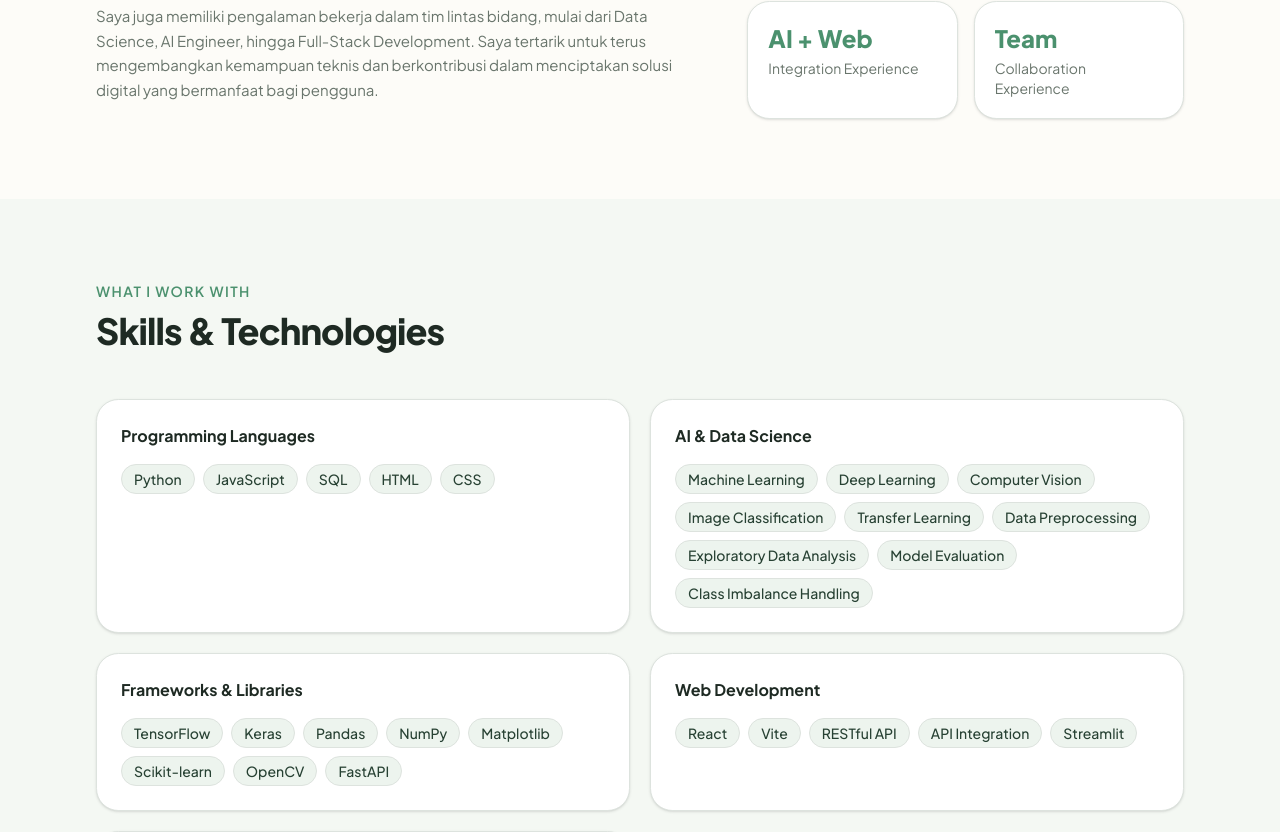
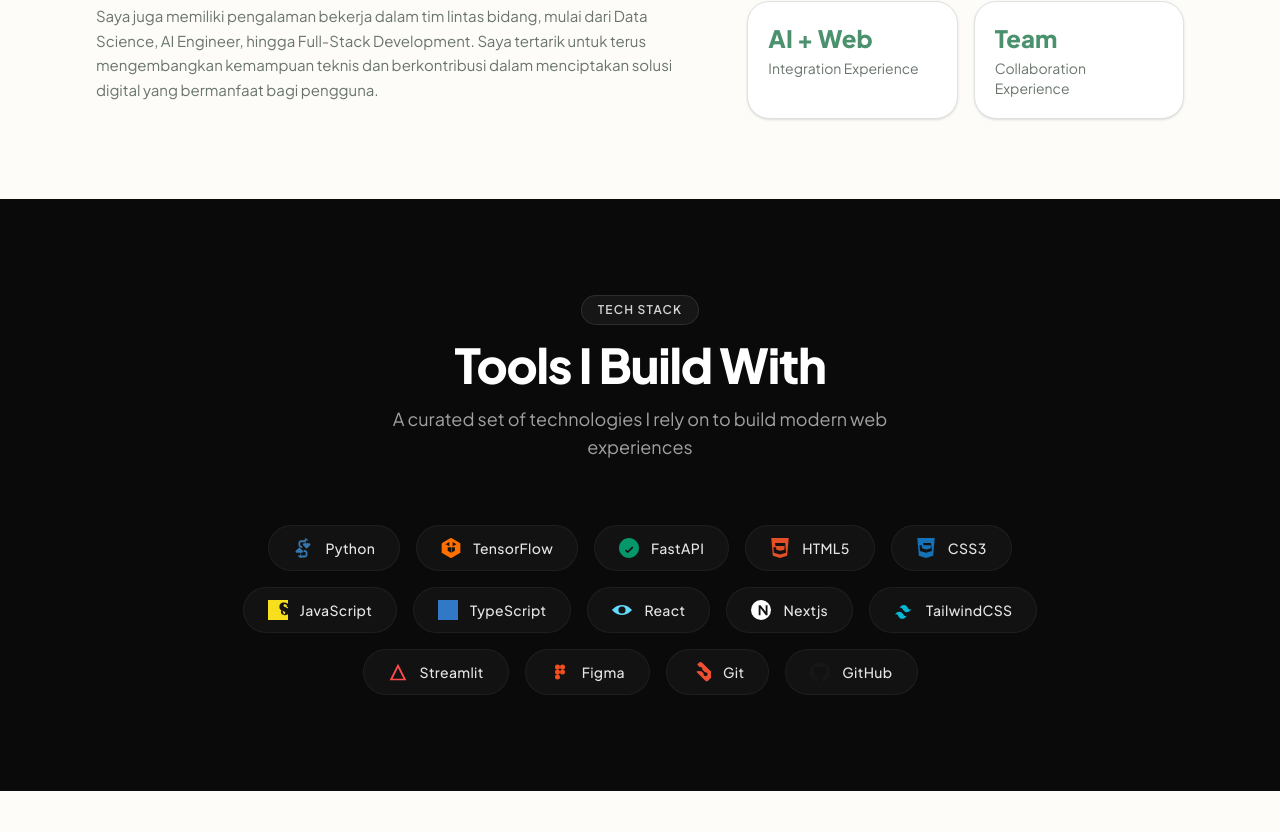
Before and after one commit to putribila/portofolio, a React (Vite) app: page / in a window 1280 px wide. Shown: the part 1097-1929 px from the top of the page. Built offline with nearby package versions, Linux system fonts and the light colour scheme.

Commit message:
feat: add Skills component displaying tech stack with icons and animations

```diff
--- a/src/components/portfolio/Skills.tsx
+++ b/src/components/portfolio/Skills.tsx
@@ -1,29 +1,186 @@
-import { Section } from "./Section";
 import { Reveal } from "./Reveal";
-import { skillGroups } from "@/data/portfolio";
+
+interface TechItem {
+  name: string;
+  color: string;
+  icon: React.ReactNode;
+}
 
 export function Skills() {
+  const techs: TechItem[] = [
+    {
+      name: "Python",
+      color: "#3776AB",
+      icon: (
+        <svg className="w-5 h-5" viewBox="0 0 24 24" fill="currentColor">
+          <path d="M14.25.18c.9 0 1.7.26 2.42.76.72.5 1.26 1.2 1.61 2.1l-.01.01h-2.12c-.52 0-.94.42-.94.94v2.19h4.38c.62 0 1.15.4 1.32.96.17.56.03 1.16-.37 1.57l-3.44 3.44c-.39.4-1.03.4-1.43 0l-3.44-3.44c-.4-.41-.54-1.01-.37-1.57.17-.56.7-.96 1.32-.96h1.25V6.18c0-.62-.51-1.12-1.12-1.12h-3.44c-.62 0-1.12.5-1.12 1.12v2.19c0 .62.5 1.12 1.12 1.12h1.25v2.19h-1.25c-1.84 0-3.34-1.5-3.34-3.34V6.18c0-1.84 1.5-3.34 3.34-3.34h3.44c.52 0 .94-.42.94-.94V.18zM9.75 23.82c-.9 0-1.7-.26-2.42-.76-.72-.5-1.26-1.2-1.61-2.1l.01-.01h2.12c.52 0 .94-.42.94-.94v-2.19H4.41c-.62 0-1.15-.4-1.32-.96-.17-.56-.03-1.16.37-1.57l3.44-3.44c.39-.4 1.03-.4 1.43 0l3.44 3.44c.4.41.54 1.01.37 1.57-.17.56-.7.96-1.32.96H9.47v2.19c0 .62.51 1.12 1.12 1.12h3.44c.62 0 1.12-.5 1.12-1.12v-2.19c0-.62-.5-1.12-1.12-1.12H12.78v-2.19h1.25c1.84 0 3.34 1.5 3.34 3.34v2.19c0 1.84-1.5 3.34-3.34 3.34H10.87c-.52 0-.94.42-.94.94v1.75z" />
+        </svg>
+      ),
+    },
+    {
+      name: "TensorFlow",
+      color: "#FF6F00",
+      icon: (
+        <svg className="w-5 h-5" viewBox="0 0 24 24" fill="currentColor">
+          <path d="M1.293 5.867L11.52.029a1.002 1.002 0 01.96 0l10.227 5.838a1 1 0 01.5 1.003V17.13a1 1 0 01-.5 1.003L12.48 23.971a1.002 1.002 0 01-.96 0L1.293 18.133A1 1 0 01.793 17.13V6.87a1 1 0 01.5-.18zm10.707 5.308v6.786l4.636-2.612v-4.174zm2-1.129l4.57-2.576-4.57-2.576zm-4-5.152L5.43 7.47l4.57 2.576zm-2 6.281v4.174l4.636 2.612v-6.786z" />
+        </svg>
+      ),
+    },
+    {
+      name: "FastAPI",
+      color: "#059669",
+      icon: (
+        <svg className="w-5 h-5" viewBox="0 0 24 24" fill="currentColor">
+          <path d="M12 0c-6.627 0-12 5.373-12 12s5.373 12 12 12 12-5.373 12-12-5.373-12-12-12zm-1.562 18.423l-3.358-3.358 1.414-1.414 1.944 1.944 5.312-5.312 1.414 1.414-6.726 6.726z" />
+        </svg>
+      ),
+    },
+    {
+      name: "HTML5",
+      color: "#E34F26",
+      icon: (
+        <svg className="w-5 h-5" viewBox="0 0 24 24" fill="currentColor">
+          <path d="M1.5 0h21l-1.9 21.2L12 24 3.4 21.2zm16.7 6H6.1l.3 3.6h11.2l-.4 4.4-4.8 1.3-4.8-1.3-.3-3H4.1l.6 6.8 7.3 2 7.3-2z" />
+        </svg>
+      ),
+    },
+    {
+      name: "CSS3",
+      color: "#1572B6",
+      icon: (
+        <svg className="w-5 h-5" viewBox="0 0 24 24" fill="currentColor">
+          <path d="M1.5 0h21l-1.9 21.2L12 24 3.4 21.2zm16.5 6.1H8.7l.2 2.7h9.1l-.3 3.5-5.2 1.4-5.2-1.4-.3-3.6H4.2l.6 7 7.2 2 7.2-2z" />
+        </svg>
+      ),
+    },
+    {
+      name: "JavaScript",
+      color: "#F7DF1E",
+      icon: (
+        <svg className="w-5 h-5" viewBox="0 0 24 24" fill="currentColor">
+          <path d="M0 0h24v24H0V0zm20.06 17.06c-.85-.47-1.3-.77-1.78-1.57-.46-.7-.5-1.54-.5-2.87h-2.15c0 2.27.06 3.47 1 4.38.83.82 2.1 1.2 3.8 1.2 1.55 0 2.87-.36 3.75-1.1.92-.76 1.23-2 1.23-3.55 0-3.32-2.13-4-4.32-4.94l-.8-.34c-1.25-.54-1.78-.92-1.78-1.88 0-.93.73-1.42 1.83-1.42 1 0 1.58.4 2 1.1.34.6.4 1.33.4 2.37h2.13c0-2-.07-3.08-.8-3.93C22 3.5 20.67 3 19 3c-1.72 0-3.12.5-4.04 1.48C14 5.43 13.7 6.7 13.7 8.35c0 3.2 2.1 4 4.3 4.9l.8.35c1.3.56 1.9.98 1.9 2.08 0 1.15-.84 1.63-2.08 1.63-.9 0-1.43-.33-1.84-.75z" />
+        </svg>
+      ),
+    },
+    {
+      name: "TypeScript",
+      color: "#3178C6",
+      icon: (
+        <svg className="w-5 h-5" viewBox="0 0 24 24" fill="currentColor">
+          <path d="M0 0h24v24H0V0zm21.6 19.3h-2.6v-7h-3v-2.3h8.6v2.3h-3v7zM15 19.3h-2.6c0-2.8 0-5 .3-7H9.2v-2.3h5.8v9.3z" />
+        </svg>
+      ),
+    },
+    {
+      name: "React",
+      color: "#61DAFB",
+      icon: (
+        <svg className="w-5 h-5" viewBox="0 0 24 24" fill="currentColor">
+          <path d="M12 7.7a4.3 4.3 0 100 8.6 4.3 4.3 0 000-8.6zm0 10.3c-7.3 0-12-6-12-6s4.7-6 12-6 12 6 12 6-4.7 6-12 6z" />
+        </svg>
+      ),
+    },
+    {
+      name: "Nextjs",
+      color: "#FFFFFF",
+      icon: (
+        <svg className="w-5 h-5" viewBox="0 0 24 24" fill="currentColor">
+          <path d="M12 0a12 12 0 100 24 12 12 0 000-24zm5.8 18.2l-6.4-8.3v8.3H9.2V6.2h2.2l6.2 8v-8h2.2v12z" />
+        </svg>
+      ),
+    },
+    {
+      name: "TailwindCSS",
+      color: "#06B6D4",
+      icon: (
+        <svg className="w-5 h-5" viewBox="0 0 24 24" fill="currentColor">
+          <path d="M12 6c-2.7 0-4.5 1.35-5.4 4.05 1.35-1.35 2.7-.9 4.05 1.35.9 1.5 2.1 3.15 4.5 3.15 2.7 0 4.5-1.35 5.4-4.05-1.35 1.35-2.7.9-4.05-1.35-.9-1.5-2.1-3.15-4.5-3.15zM6.6 13.95c-2.7 0-4.5 1.35-5.4 4.05 1.35-1.35 2.7-.9 4.05 1.35.9 1.5 2.1 3.15 4.5 3.15 2.7 0 4.5-1.35 5.4-4.05-1.35 1.35-2.7.9-4.05-1.35-.9-1.5-2.1-3.15-4.5-3.15z" />
+        </svg>
+      ),
+    },
+    {
+      name: "Streamlit",
+      color: "#FF4B4B",
+      icon: (
+        <svg className="w-5 h-5" viewBox="0 0 24 24" fill="currentColor">
+          <path d="M12 2L2 22h20L12 2zm0 5l6.5 13h-13L12 7z" />
+        </svg>
+      ),
+    },
+    {
+      name: "Figma",
+      color: "#F24E1E",
+      icon: (
+        <svg className="w-5 h-5" viewBox="0 0 24 24" fill="currentColor">
+          <path d="M12 6a3 3 0 11-6 0 3 3 0 016 0zm0 6a3 3 0 11-6 0 3 3 0 016 0zm0 6a3 3 0 11-6 0 3 3 0 016 0zm6-6a3 3 0 11-6 0 3 3 0 016 0zm0-6a3 3 0 11-6 0 3 3 0 016 0z" />
+        </svg>
+      ),
+    },
+    {
+      name: "Git",
+      color: "#F05032",
+      icon: (
+        <svg className="w-5 h-5" viewBox="0 0 24 24" fill="currentColor">
+          <path d="M23.3 10.9L13.1.7c-.9-.9-2.4-.9-3.3 0L7.4 3.1l3.1 3.1c.8-.3 1.8-.1 2.5.6.7.7.9 1.7.6 2.5l3.1 3.1c.8-.3 1.8-.1 2.5.6.9.9.9 2.4 0 3.3-.9.9-2.4.9-3.3 0-.7-.7-.9-1.7-.6-2.5l-3.1-3.1c-.3.3-.7.5-1.1.5-.4 0-.8-.2-1.1-.5L7 11.2c-.3.3-.3.8 0 1.1l10.2 10.2c.9.9 2.4.9 3.3 0l10.2-10.2c.9-.9.9-2.4 0-3.3z" />
+        </svg>
+      ),
+    },
+    {
+      name: "GitHub",
+      color: "#181717",
+      icon: (
+        <svg className="w-5 h-5" viewBox="0 0 24 24" fill="currentColor">
+          <path d="M12 .3c-6.6 0-12 5.4-12 12 0 5.3 3.4 9.8 8.2 11.4.6.1.8-.3.8-.6v-2.2c-3.3.7-4-1.6-4-1.6-.5-1.4-1.3-1.8-1.3-1.8-1.1-.7.1-.7.1-.7 1.2.1 1.9 1.2 1.9 1.2 1.1 1.9 2.8 1.3 3.5 1 .1-.8.4-1.3.8-1.6-2.7-.3-5.5-1.3-5.5-6 0-1.3.5-2.4 1.3-3.2-.1-.3-.6-1.6.1-3.2 0 0 1-.3 3.3 1.2a11.5 11.5 0 016 0c2.3-1.5 3.3-1.2 3.3-1.2.7 1.6.2 2.9.1 3.2.8.8 1.3 1.9 1.3 3.2 0 4.6-2.8 5.6-5.5 5.9.4.4.8 1.1.8 2.2v3.3c0 .3.2.7.8.6A12 12 0 0024 12.3c0-6.6-5.4-12-12-12z" />
+        </svg>
+      ),
+    },
+  ];
+
   return (
-    <Section id="skills" alt eyebrow="What I work with" title="Skills & Technologies">
-      <div className="grid gap-5 md:grid-cols-2">
-        {skillGroups.map((group, i) => (
-          <Reveal key={group.title} delay={i * 0.06}>
-            <div className="h-full rounded-2xl border border-border bg-card p-6 shadow-sm">
-              <h3 className="text-base font-bold">{group.title}</h3>
-              <div className="mt-4 flex flex-wrap gap-2">
-                {group.skills.map((s) => (
-                  <span
-                    key={s}
-                    className="rounded-full border border-border bg-secondary px-3 py-1 text-sm font-medium text-secondary-foreground transition-colors hover:border-primary hover:text-primary"
-                  >
-                    {s}
-                  </span>
-                ))}
+    <section id="skills" className="scroll-mt-20 py-24 bg-[#0a0a0a] text-white overflow-hidden">
+      <div className="mx-auto max-w-6xl px-5 sm:px-8 flex flex-col items-center">
+        {/* Tech Stack Badge */}
+        <Reveal>
+          <div className="mb-4 rounded-full border border-white/10 bg-white/5 px-4 py-1.5 text-xs font-semibold uppercase tracking-widest text-neutral-300">
+            Tech Stack
+          </div>
+        </Reveal>
+
+        {/* Title */}
+        <Reveal delay={0.1}>
+          <h2 className="text-center text-3xl font-extrabold tracking-tight sm:text-5xl text-white">
+            Tools I Build With
+          </h2>
+        </Reveal>
+
+        {/* Subtitle */}
+        <Reveal delay={0.2}>
+          <p className="mt-4 max-w-xl text-center text-base text-neutral-400 sm:text-lg">
+            A curated set of technologies I rely on to build modern web experiences
+          </p>
+        </Reveal>
+
+        {/* Tech Stack Pills Container */}
+        <div className="mt-16 flex flex-wrap justify-center gap-4 max-w-4xl">
+          {techs.map((tech, i) => (
+            <Reveal key={tech.name} delay={i * 0.05}>
+              <div
+                className="flex items-center gap-3 rounded-full bg-[#121212] border border-white/5 px-6 py-3 transition-all duration-300 hover:-translate-y-1 hover:border-white/20 hover:bg-[#181818] hover:shadow-[0_8px_30px_rgb(0,0,0,0.5)] group cursor-default"
+              >
+                <span
+                  className="transition-transform duration-300 group-hover:scale-110"
+                  style={{ color: tech.color }}
+                >
+                  {tech.icon}
+                </span>
+                <span className="text-sm font-medium tracking-wide text-neutral-200 group-hover:text-white transition-colors duration-300">
+                  {tech.name}
+                </span>
               </div>
-            </div>
-          </Reveal>
-        ))}
+            </Reveal>
+          ))}
+        </div>
       </div>
-    </Section>
+    </section>
   );
 }
```
